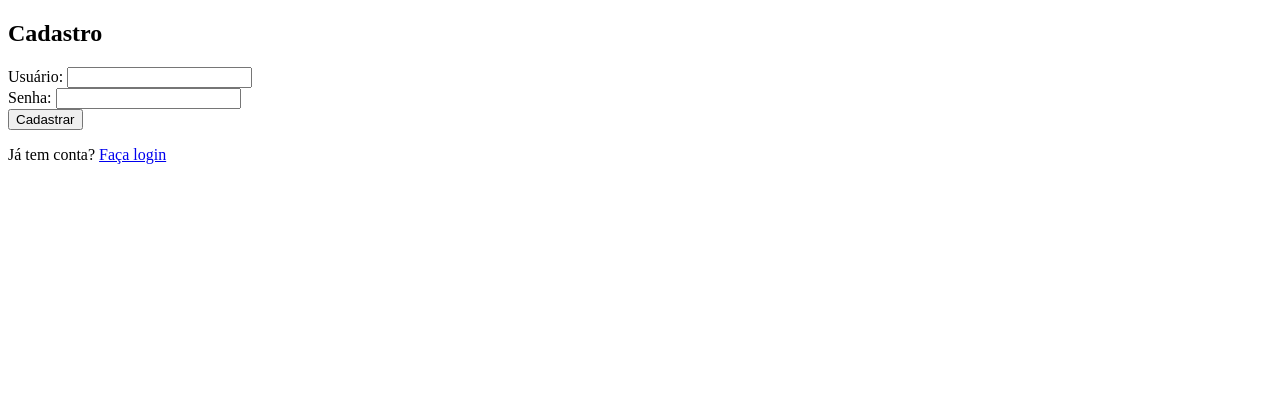
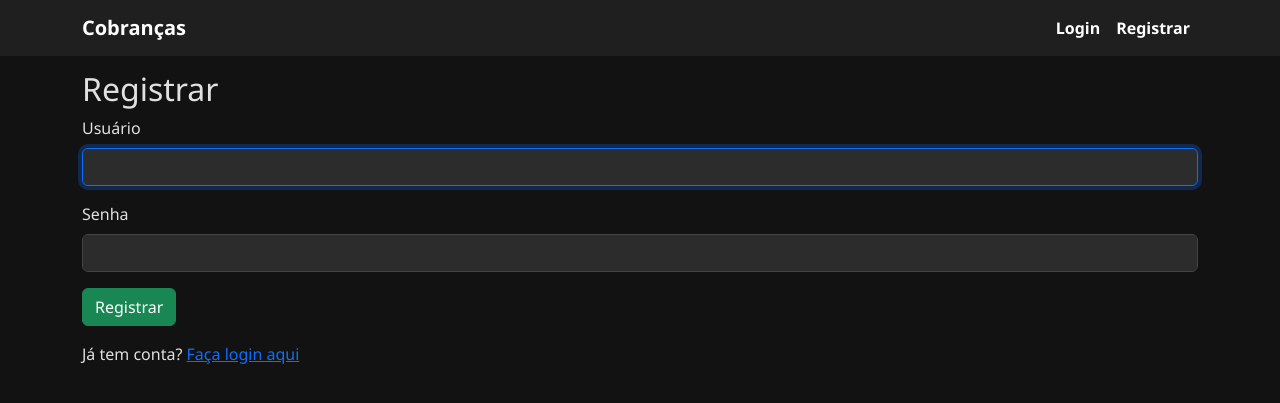
Before and after one commit to guandrade97/sistema-cobranca04, a Flask app: page /register in a window 1280 px wide. Shown: the top 403 px of the page. Run offline with Flask 3, Linux system fonts and the light colour scheme; some libraries are stand-ins or nearby versions.

Commit message:
Update register.html

```diff
--- a/templates/register.html
+++ b/templates/register.html
@@ -1,30 +1,19 @@
-<!DOCTYPE html>
-<html lang="pt-BR">
-<head>
-  <meta charset="UTF-8" />
-  <title>Registrar</title>
-</head>
-<body>
-  <h2>Cadastro</h2>
-  {% with messages = get_flashed_messages() %}
-    {% if messages %}
-      <ul>
-        {% for message in messages %}
-          <li style="color:red;">{{ message }}</li>
-        {% endfor %}
-      </ul>
-    {% endif %}
-  {% endwith %}
+{% extends "base.html" %}
 
-  <form method="POST" action="{{ url_for('register') }}">
-    <label>Usuário:</label>
-    <input type="text" name="username" required />
-    <br />
-    <label>Senha:</label>
-    <input type="password" name="password" required />
-    <br />
-    <button type="submit">Cadastrar</button>
-  </form>
-  <p>Já tem conta? <a href="{{ url_for('login') }}">Faça login</a></p>
-</body>
-</html>
+{% block title %}Registrar - Sistema de Cobrança{% endblock %}
+
+{% block content %}
+<h2>Registrar</h2>
+<form method="POST" action="{{ url_for('register') }}">
+    <div class="mb-3">
+        <label for="username" class="form-label">Usuário</label>
+        <input type="text" class="form-control" id="username" name="username" required autofocus>
+    </div>
+    <div class="mb-3">
+        <label for="password" class="form-label">Senha</label>
+        <input type="password" class="form-control" id="password" name="password" required>
+    </div>
+    <button type="submit" class="btn btn-success">Registrar</button>
+</form>
+<p class="mt-3">Já tem conta? <a href="{{ url_for('login') }}">Faça login aqui</a></p>
+{% endblock %}
```
